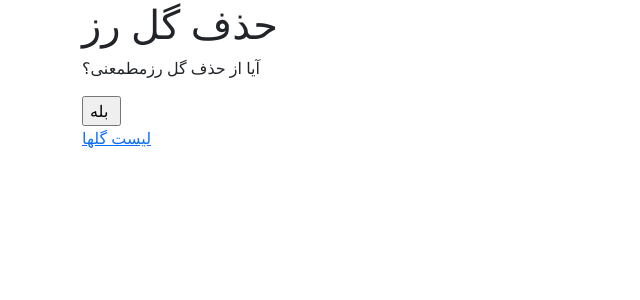
After one commit to zahraimen/flower_shop, a Django app: page /flowers/1/delete/ in a window 1280 px wide. The commit adds this page. Shown: the top 300 px of the page, without its empty margins (0-640 px from the left). Run offline with Django 4.2, Linux system fonts and the light colour scheme; data comes from the database, SQL or seed files in the repository; both versions use the stored data as it was after the commit.

Commit message:
create delete view for flowers app

```diff
--- /dev/null
+++ b/flowers/templates/flowers/flower_delete.html
@@ -0,0 +1,15 @@
+{% extends '_base.html' %}
+
+{% block page_title %}افزودن گل {{ flower.title }}{% endblock %}
+{% block content %}
+    <form action="" method="post">
+    {% csrf_token %}
+        <h1>حذف گل {{ flower.title }}</h1>
+        <p>آیا از حذف گل {{ flower.title }}مطمعنی؟</p>
+        <input type="submit" value="بله ">
+    </form>
+
+<a href="{% url 'flower_list' %}">لیست گلها</a>
+
+
+{% endblock %}
--- a/flowers/templates/flowers/flower_list.html
+++ b/flowers/templates/flowers/flower_list.html
@@ -5,6 +5,8 @@
     {% for flower in flowers %}
        <a href="{{ flower.get_absolute_url }}"><h1>{{ flower.title }}</h1></a>
         <p>{{ flower.description }}</p>
+        <a href="{% url 'flower_update' book.id %}">ویرایش گل </a>
+        <a href="{% url 'flower_delete' book.id %}">حذف گل </a>
 
 
     {% endfor %}
--- a/flowers/urls.py
+++ b/flowers/urls.py
@@ -5,5 +5,6 @@ urlpatterns = [
     path('', views.FlowerListView.as_view(), name='flower_list'),
     path('<int:pk>/', views.FlowerDetailView.as_view(), name='flower_detail'),
     path('new/', views.FlowerCreateView.as_view(), name='flower_create'),
-    path('<int:pk>/edit/', views.FlowerUpdateView.as_view(), name='flower_update')
+    path('<int:pk>/edit/', views.FlowerUpdateView.as_view(), name='flower_update'),
+    path('<int:pk>/delete/', views.FlowerDeleteView.as_view(), name='flower_delete')
 ]
--- a/flowers/views.py
+++ b/flowers/views.py
@@ -1,5 +1,6 @@
 from django.shortcuts import render
 from django.views import generic
+from django.urls import reverse_lazy
 # Create your views here.
 from .models import Flower
 from .forms import FlowerCreation
@@ -25,3 +26,9 @@ class FlowerUpdateView(generic.UpdateView):
     model = Flower
     fields = ['title', 'seller', 'price']
     template_name = 'flowers/flower_update.html'
+
+
+class FlowerDeleteView(generic.DeleteView):
+    model = Flower
+    template_name = 'flowers/flower_delete.html'
+    success_url = reverse_lazy('flower_list')
```
Also changed, not shown: db.sqlite3.
